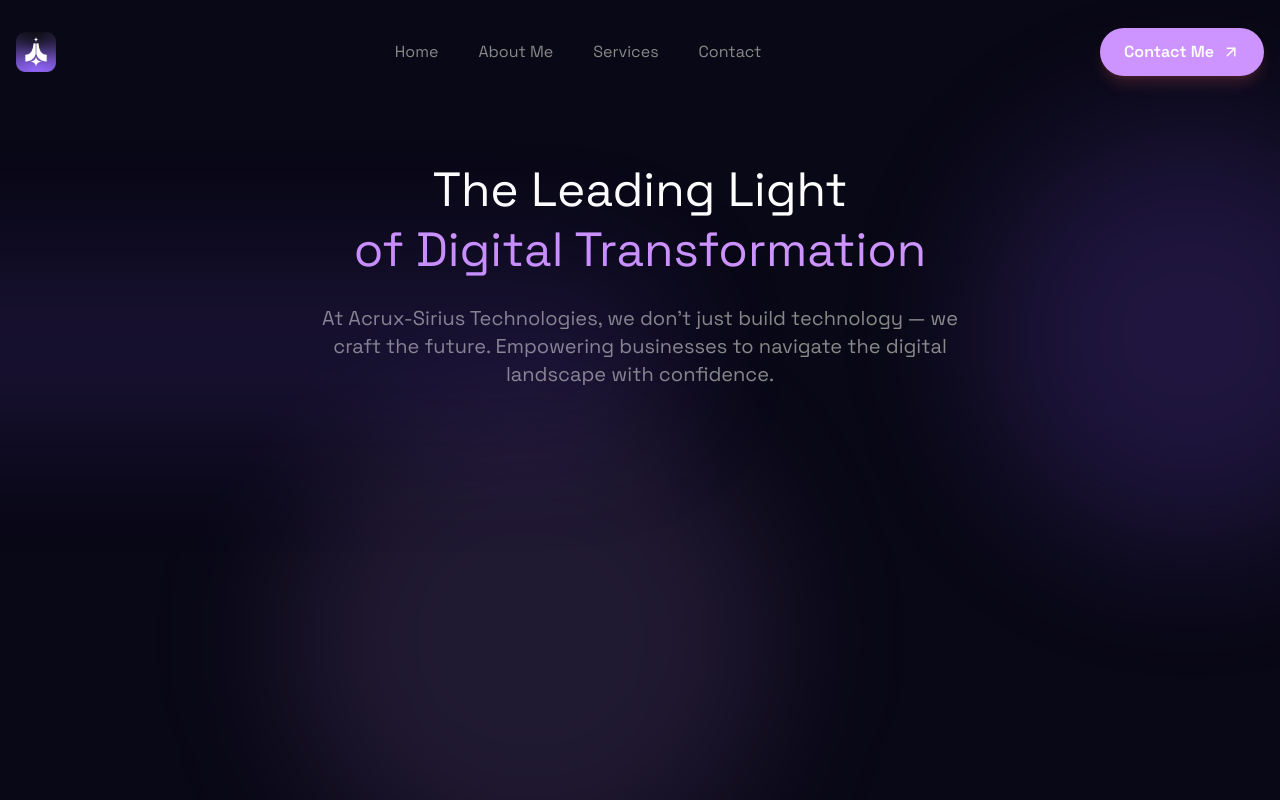
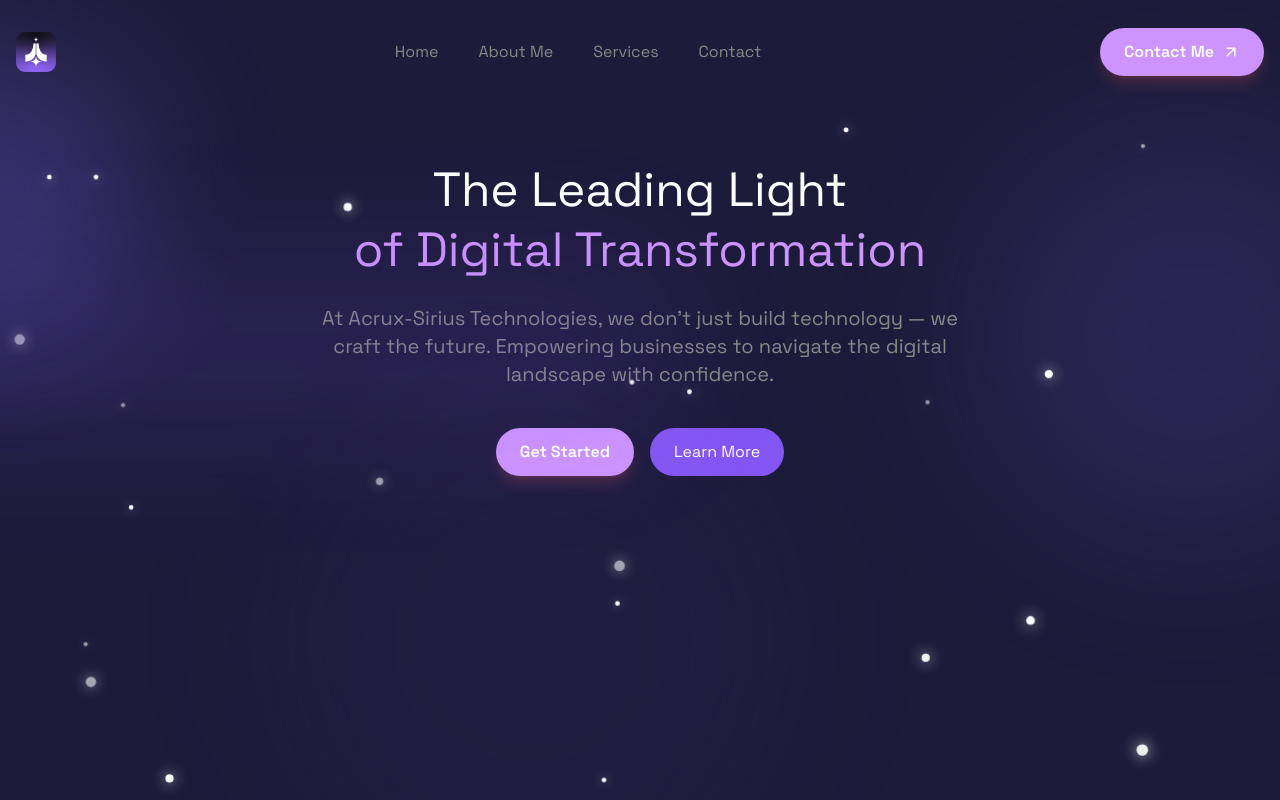
Before and after one commit to Marius-Diran/Acrux-Sirius-Landing-Page, a React (Vite) app: page / in a window 1280 px wide. Built offline with nearby package versions, Linux system fonts and the light colour scheme.

Commit message:
Acrux Sirius Tech Landing Page

```diff
--- a/src/index.css
+++ b/src/index.css
@@ -10,6 +10,7 @@
   --color-text-muted: #888888;
 
   --color-bg-btn-primary: #cd93ff;
+  --color-bg-btn-secondary: #8354f2;
 }
 
 @layer base {
--- a/src/pages/Hero.jsx
+++ b/src/pages/Hero.jsx
@@ -7,6 +7,7 @@ const generateStars = (count) =>
     const r = Math.random();
     const sizeKind = r > 0.92 ? "large" : r > 0.72 ? "med" : "small";
     const bright = Math.random() > 0.78;
+    const isWhite = Math.random() > 0.85;
 
     return {
       x,
@@ -15,36 +16,38 @@ const generateStars = (count) =>
       delay: Number(delay.toFixed(2)),
       sizeKind,
       bright,
+      isWhite,
     };
   });
 
 const nebulaClouds = [
   {
     className: "left-[-12%] top-[8%] h-28 w-28 sm:h-56 sm:w-56 md:h-72 md:w-72",
-    color: "var(--color-brand-secondary)",
-    mix: 0.25,
+    color: "#6b5fd8",
+    mix: 0.35,
     delay: "0s",
     duration: "18s",
   },
   {
     className:
       "right-[-8%] top-[20%] h-36 w-36 sm:h-72 sm:w-72 md:h-96 md:w-96",
-    color: "var(--color-brand-nav)",
-    mix: 0.18,
+    color: "#4a3f8f",
+    mix: 0.28,
     delay: "-6s",
     duration: "24s",
   },
   {
     className:
       "left-[24%] bottom-[-10%] h-52 w-52 sm:h-96 sm:w-96 md:h-[28rem] md:w-[28rem]",
-    color: "var(--color-text-secondary)",
-    mix: 0.12,
+    color: "#2d2558",
+    mix: 0.22,
     delay: "-10s",
     duration: "28s",
   },
 ];
 
 import React, { useEffect, useMemo, useState } from "react";
+import Button from "../components/Button";
 
 const Hero = () => {
   const [starField, setStarField] = useState(() => generateStars(300));
@@ -70,18 +73,18 @@ const Hero = () => {
   }, []);
 
   return (
-    <section className="relative h-screen flex items-center justify-center overflow-hidden z-10 bg-[#090816]">
+    <section className="relative h-screen flex items-center justify-center overflow-hidden z-10 bg-[#1d1b3a]">
       <div
-        className="fixed inset-0"
+        className="absolute inset-0"
         style={{
           zIndex: 0,
           backgroundImage:
-            "radial-gradient(circle at top, color-mix(in srgb, var(--color-brand-secondary) 28%, transparent) 0%, radial-gradient(circle at 75% 20%, color-mix(in srgb, var(--color-brand-nav) 18%, transparent) 0%, radial-gradient(circle at 50% 80%, color-mix(in srgb, var(--color-text-secondary) 16%, transparent) 0%, linear-gradient(180deg, #090816 0%, #070712 55%, #04050b 100%))",
+            "radial-gradient(circle at top, color-mix(in srgb, var(--color-brand-secondary) 12%, transparent) 0%, radial-gradient(circle at 75% 20%, color-mix(in srgb, var(--color-brand-nav) 8%, transparent) 0%, radial-gradient(circle at 50% 80%, color-mix(in srgb, var(--color-text-secondary) 8%, transparent) 0%, transparent)))",
         }}
       />
 
       <div
-        className="fixed inset-0 overflow-hidden pointer-events-none"
+        className="absolute inset-0 overflow-hidden pointer-events-none"
         style={{ zIndex: 0 }}
       >
         {nebulaClouds.map((cloud, index) => (
@@ -119,12 +122,16 @@ const Hero = () => {
             <div
               className={`rounded-full animate-hero-star-pulse star-size-${star.sizeKind}`}
               style={{
-                background: star.bright
-                  ? "var(--color-brand-secondary)"
-                  : "color-mix(in srgb, var(--color-brand-secondary) 60%, transparent)",
-                boxShadow: star.bright
-                  ? "0 0 14px color-mix(in srgb, var(--color-brand-secondary) 96%, transparent), 0 0 28px color-mix(in srgb, var(--color-brand-nav) 45%, transparent)"
-                  : "0 0 10px color-mix(in srgb, var(--color-brand-secondary) 70%, transparent)",
+                background: star.isWhite
+                  ? "#ffffff"
+                  : star.bright
+                    ? "var(--color-brand-secondary)"
+                    : "color-mix(in srgb, var(--color-brand-secondary) 60%, transparent)",
+                boxShadow: star.isWhite
+                  ? "0 0 12px rgba(255, 255, 255, 0.8), 0 0 24px rgba(255, 255, 255, 0.4)"
+                  : star.bright
+                    ? "0 0 14px color-mix(in srgb, var(--color-brand-secondary) 96%, transparent), 0 0 28px color-mix(in srgb, var(--color-brand-nav) 45%, transparent)"
+                    : "0 0 10px color-mix(in srgb, var(--color-brand-secondary) 70%, transparent)",
                 animationDelay: `${star.delay * 0.7}s`,
               }}
             />
@@ -150,6 +157,12 @@ const Hero = () => {
             craft the future. Empowering businesses to navigate the digital
             landscape with confidence.
           </p>
+          <div className="flex justify-center mt-10">
+            <Button>Get Started</Button>
+            <button className="ml-4 bg-bg-btn-secondary text-text-primary rounded-full px-6 py-3">
+              Learn More
+            </button>
+          </div>
         </div>
       </div>
     </section>
```
